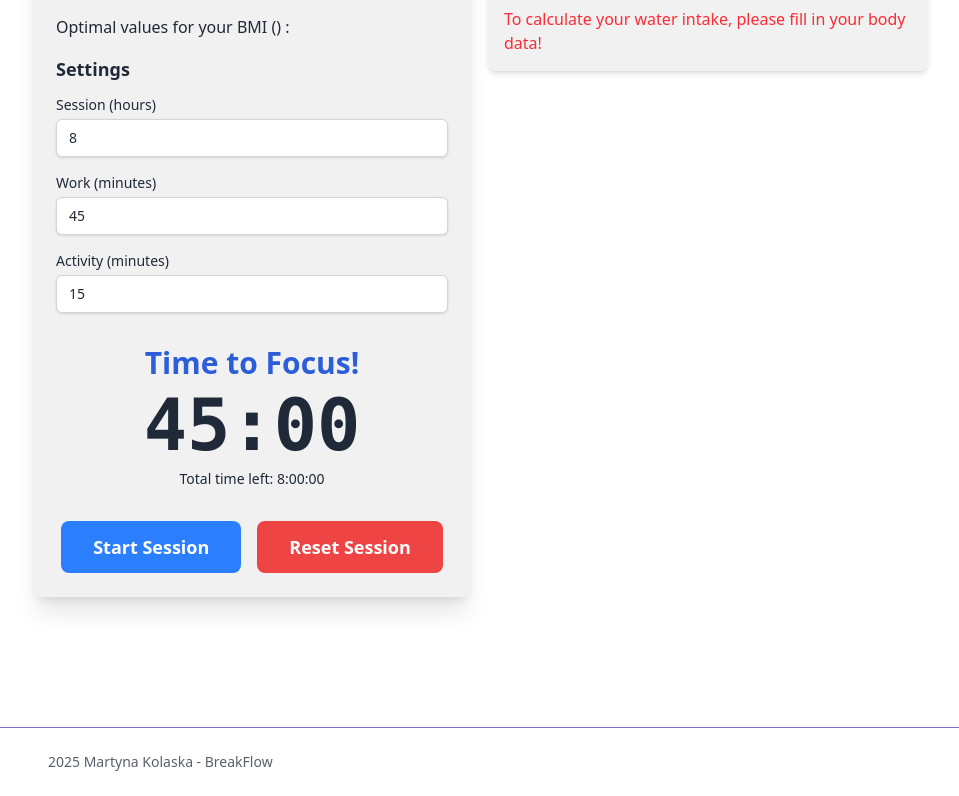
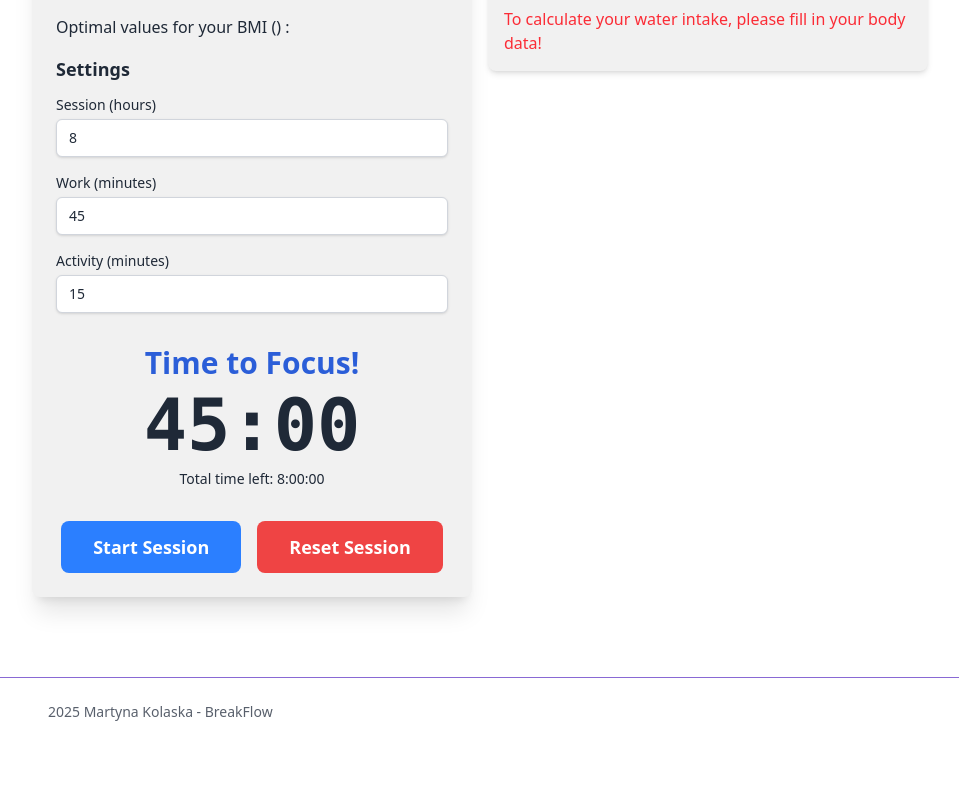
Before and after one commit to mkolaska04/breakflow, a React (Vite) app in the folder breakflow/: page / in a window 1280 px wide. Shown: the part 327-1123 px from the top of the page, without its empty margins (160-1119 px from the left). After the commit the page ends 1073 px from the top, so only its background shows below. Built offline with nearby package versions, Linux system fonts and the light colour scheme.

Commit message:
fixing styling

```diff
--- a/breakflow/src/App.tsx
+++ b/breakflow/src/App.tsx
@@ -71,13 +71,13 @@ function App() {
     }
   }, [bodyData]);
   return (
-    <>
+    < div className="min-h-screen ">
       <header>
         <NavBar onToggleAction={toggleTheme} isDarkMode={isDarkMode} />
                   <BodyDataForm onFormSubmit={handleFormSubmit} />
 
       </header>
-      <main className="min-h-screen bg-[var(--bg-primary)] text-[var(--text-primary)] p-4">
+      <main className=" bg-[var(--bg-primary)] text-[var(--text-primary)] p-4">
         <div className="max-w-4xl mx-auto flex flex-col md:flex-row md:space-x-4 space-y-8 md:space-y-0">
           <section className="w-full">
             <ActivityReminder bmi={bmi === null ? undefined : bmi} />
@@ -89,7 +89,7 @@ function App() {
       </main>
       <Footer />
 
-    </>
+    </div>
   )
 }
 
--- a/breakflow/src/components/Footer.tsx
+++ b/breakflow/src/components/Footer.tsx
@@ -1,6 +1,6 @@
 export default function Footer() {
     return (
-        <footer className="w-full border-t  border-[var(--theme-secondary)] text-sm  ">
+        <footer className="w-full border-t  border-[var(--theme-secondary)] text-sm mt-16  ">
         <div className="mx-auto flex max-w-4xl flex-col items-center justify-between space-y-4 px-4 py-6 sm:flex-row sm:space-y-0 text-[var(--text-muted)]">
             <p> 2025 Martyna Kolaska - BreakFlow</p>
             </div>
```
